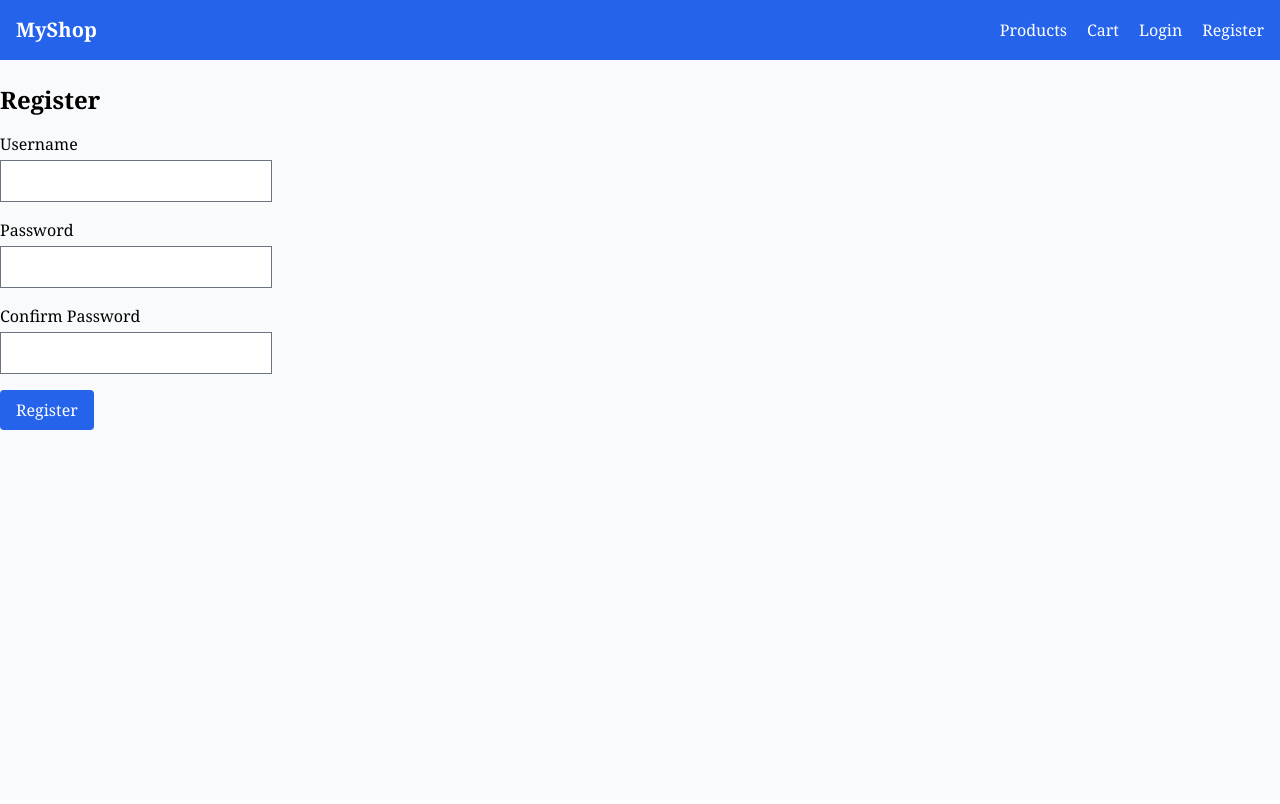
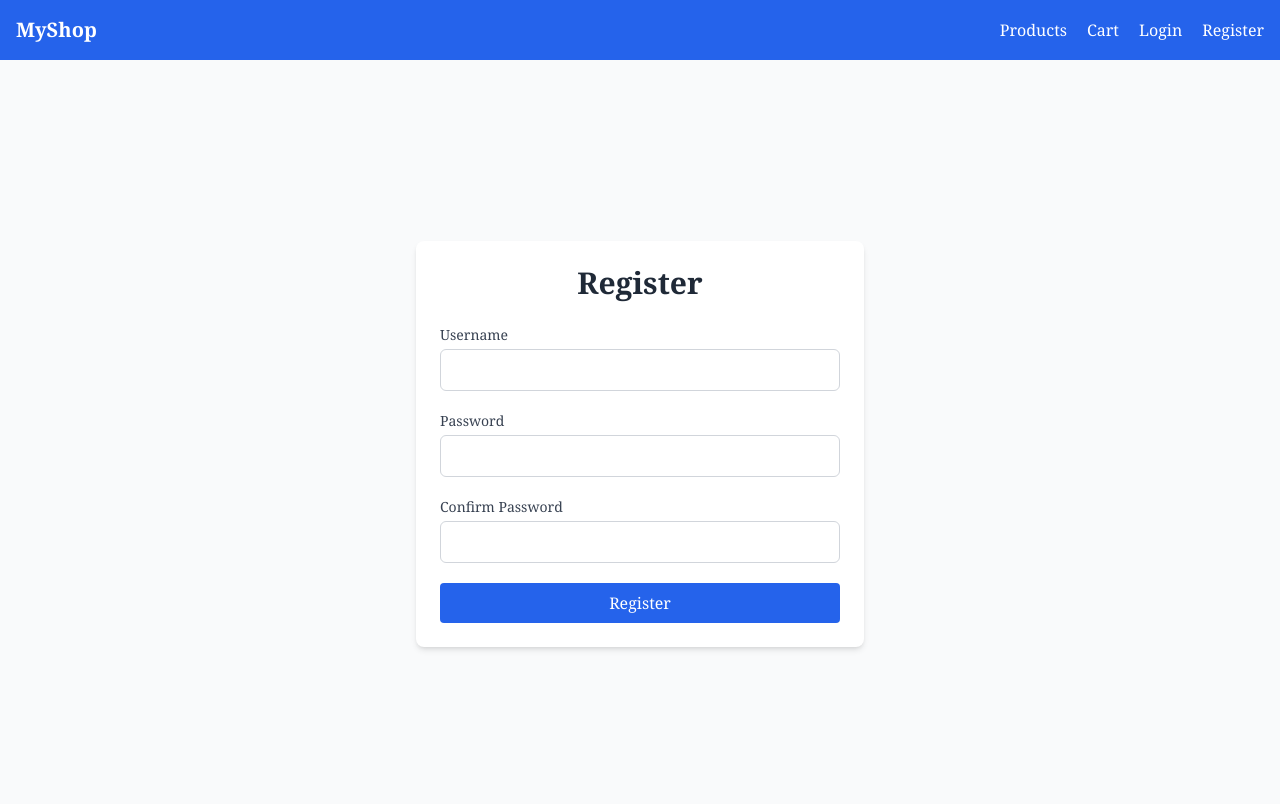
Before and after one commit to safayathussain/raw_django_ecommerce, a Django app: page /auth/register/ in a window 1280 px wide. Before the commit the page ends 430 px from the top, so only its background shows below. Run offline with Django 5.2, Linux system fonts and the light colour scheme; some libraries are stand-ins or nearby versions.

Commit message:
login register template update

```diff
--- a/auths/templates/auth/register.html
+++ b/auths/templates/auth/register.html
@@ -1,27 +1,54 @@
-{% extends 'base.html' %} {% block content %}
+{% extends 'base.html' %}
+{% load widget_tweaks %}
+
+{% block content %}
+<div class="flex justify-center items-center h-[90vh] w-full ">
+  <div class="max-w-md p-6 bg-white w-full rounded-lg shadow-md">
+    <h2 class="text-3xl font-bold text-center text-gray-800 mb-6">Register</h2>
+
+    <form method="post" class="space-y-5">
+      {% csrf_token %}
+
+      <!-- Username Field -->
       <div>
-  <h2 class="text-2xl font-bold mb-4">Register</h2>
+        <label for="{{ form.username.id_for_label }}" class="block mb-1 text-sm font-medium text-gray-700">Username</label>
+        {% if form.username.errors %}
+          {{ form.username|add_class:"w-full px-3 py-2 border border-red-500 rounded-md focus:outline-none focus:ring-2 focus:ring-red-500" }}
+          <p class="text-red-500 text-sm mt-1">{{ form.username.errors.0 }}</p>
+        {% else %}
+          {{ form.username|add_class:"w-full px-3 py-2 border border-gray-300 rounded-md focus:outline-none focus:ring-2 focus:ring-blue-500" }}
+        {% endif %}
+      </div>
 
-  <form method="post">
-    {% csrf_token %}
-    <div class="mb-4">
-      <label class="block mb-1">Username</label>
-      {{ form.username }}
+      <!-- Password1 Field -->
+      <div>
+        <label for="{{ form.password1.id_for_label }}" class="block mb-1 text-sm font-medium text-gray-700">Password</label>
+        {% if form.password1.errors %}
+          {{ form.password1|add_class:"w-full px-3 py-2 border border-red-500 rounded-md focus:outline-none focus:ring-2 focus:ring-red-500" }}
+          <p class="text-red-500 text-sm mt-1">{{ form.password1.errors.0 }}</p>
+        {% else %}
+          {{ form.password1|add_class:"w-full px-3 py-2 border border-gray-300 rounded-md focus:outline-none focus:ring-2 focus:ring-blue-500" }}
+        {% endif %}
       </div>
-    <div class="mb-4">
-      <label class="block mb-1">Password</label>
-      {{ form.password1 }}
+
+      <!-- Password2 Field -->
+      <div>
+        <label for="{{ form.password2.id_for_label }}" class="block mb-1 text-sm font-medium text-gray-700">Confirm Password</label>
+        {% if form.password2.errors %}
+          {{ form.password2|add_class:"w-full px-3 py-2 border border-red-500 rounded-md focus:outline-none focus:ring-2 focus:ring-red-500" }}
+          <p class="text-red-500 text-sm mt-1">{{ form.password2.errors.0 }}</p>
+        {% else %}
+          {{ form.password2|add_class:"w-full px-3 py-2 border border-gray-300 rounded-md focus:outline-none focus:ring-2 focus:ring-blue-500" }}
+        {% endif %}
       </div>
-    <div class="mb-4">
-      <label class="block mb-1">Confirm Password</label>
-      {{ form.password2 }}
-    </div>
-    <button
-      type="submit"
-      class="bg-blue-600 text-white px-4 py-2 rounded hover:bg-blue-700"
-    >
+
+      <!-- Submit Button -->
+      <div>
+        <button type="submit" class="w-full bg-blue-600 text-white py-2 px-4 rounded hover:bg-blue-700 transition">
           Register
         </button>
+      </div>
     </form>
   </div>
+</div>
 {% endblock %}
--- a/django_ecommerce/settings.py
+++ b/django_ecommerce/settings.py
@@ -39,6 +39,7 @@ INSTALLED_APPS = [
     'django.contrib.staticfiles',
     'tailwind',
     'theme',
+    "widget_tweaks",
     'auths'
 ]
 TAILWIND_APP_NAME = 'theme'
--- a/theme/static/css/dist/styles.css
+++ b/theme/static/css/dist/styles.css
@@ -792,10 +792,6 @@ select {
   margin-right: auto;
 }
 
-.mt-6 {
-  margin-top: 1.5rem;
-}
-
 .mb-1 {
   margin-bottom: 0.25rem;
 }
@@ -804,12 +800,24 @@ select {
   margin-bottom: 1rem;
 }
 
+.mt-4 {
+  margin-top: 1rem;
+}
+
+.mt-6 {
+  margin-top: 1.5rem;
+}
+
+.mb-6 {
+  margin-bottom: 1.5rem;
+}
+
+.mt-1 {
+  margin-top: 0.25rem;
+}
+
 .mt-10 {
   margin-top: 2.5rem;
-}
-
-.mt-4 {
-  margin-top: 1rem;
 }
 
 .block {
@@ -824,8 +832,33 @@ select {
   height: 100vh;
 }
 
+.h-full {
+  height: 100%;
+}
+
+.h-max {
+  height: -moz-max-content;
+  height: max-content;
+}
+
+.h-lvh {
+  height: 100lvh;
+}
+
+.h-svh {
+  height: 100svh;
+}
+
+.h-\[90vh\] {
+  height: 90vh;
+}
+
 .w-full {
   width: 100%;
+}
+
+.min-w-\[500px\] {
+  min-width: 500px;
 }
 
 .max-w-md {
@@ -848,12 +881,46 @@ select {
   gap: 1.25rem;
 }
 
+.space-y-1 > :not([hidden]) ~ :not([hidden]) {
+  --tw-space-y-reverse: 0;
+  margin-top: calc(0.25rem * calc(1 - var(--tw-space-y-reverse)));
+  margin-bottom: calc(0.25rem * var(--tw-space-y-reverse));
+}
+
+.space-y-5 > :not([hidden]) ~ :not([hidden]) {
+  --tw-space-y-reverse: 0;
+  margin-top: calc(1.25rem * calc(1 - var(--tw-space-y-reverse)));
+  margin-bottom: calc(1.25rem * var(--tw-space-y-reverse));
+}
+
+.self-center {
+  align-self: center;
+}
+
 .rounded {
   border-radius: 0.25rem;
 }
 
+.rounded-lg {
+  border-radius: 0.5rem;
+}
+
+.rounded-md {
+  border-radius: 0.375rem;
+}
+
 .border {
   border-width: 1px;
+}
+
+.border-gray-300 {
+  --tw-border-opacity: 1;
+  border-color: rgb(209 213 219 / var(--tw-border-opacity, 1));
+}
+
+.border-red-500 {
+  --tw-border-opacity: 1;
+  border-color: rgb(239 68 68 / var(--tw-border-opacity, 1));
 }
 
 .bg-blue-600 {
@@ -871,17 +938,17 @@ select {
   background-color: rgb(255 255 255 / var(--tw-bg-opacity, 1));
 }
 
+.bg-gray-100 {
+  --tw-bg-opacity: 1;
+  background-color: rgb(243 244 246 / var(--tw-bg-opacity, 1));
+}
+
 .p-4 {
   padding: 1rem;
 }
 
 .p-6 {
   padding: 1.5rem;
-}
-
-.px-3 {
-  padding-left: 0.75rem;
-  padding-right: 0.75rem;
 }
 
 .px-4 {
@@ -894,6 +961,15 @@ select {
   padding-bottom: 0.5rem;
 }
 
+.px-3 {
+  padding-left: 0.75rem;
+  padding-right: 0.75rem;
+}
+
+.text-center {
+  text-align: center;
+}
+
 .font-serif {
   font-family: ui-serif, Georgia, Cambria, "Times New Roman", Times, serif;
 }
@@ -903,9 +979,9 @@ select {
   line-height: 2rem;
 }
 
-.text-5xl {
-  font-size: 3rem;
-  line-height: 1;
+.text-sm {
+  font-size: 0.875rem;
+  line-height: 1.25rem;
 }
 
 .text-xl {
@@ -913,13 +989,21 @@ select {
   line-height: 1.75rem;
 }
 
-.text-sm {
-  font-size: 0.875rem;
-  line-height: 1.25rem;
+.text-3xl {
+  font-size: 1.875rem;
+  line-height: 2.25rem;
 }
 
 .font-bold {
   font-weight: 700;
+}
+
+.font-extrabold {
+  font-weight: 800;
+}
+
+.font-medium {
+  font-weight: 500;
 }
 
 .leading-normal {
@@ -930,20 +1014,43 @@ select {
   letter-spacing: 0em;
 }
 
+.text-red-500 {
+  --tw-text-opacity: 1;
+  color: rgb(239 68 68 / var(--tw-text-opacity, 1));
+}
+
 .text-white {
   --tw-text-opacity: 1;
   color: rgb(255 255 255 / var(--tw-text-opacity, 1));
 }
 
-.text-red-500 {
+.text-gray-700 {
   --tw-text-opacity: 1;
-  color: rgb(239 68 68 / var(--tw-text-opacity, 1));
+  color: rgb(55 65 81 / var(--tw-text-opacity, 1));
 }
 
-.shadow {
-  --tw-shadow: 0 1px 3px 0 rgb(0 0 0 / 0.1), 0 1px 2px -1px rgb(0 0 0 / 0.1);
-  --tw-shadow-colored: 0 1px 3px 0 var(--tw-shadow-color), 0 1px 2px -1px var(--tw-shadow-color);
+.text-gray-800 {
+  --tw-text-opacity: 1;
+  color: rgb(31 41 55 / var(--tw-text-opacity, 1));
+}
+
+.text-red-600 {
+  --tw-text-opacity: 1;
+  color: rgb(220 38 38 / var(--tw-text-opacity, 1));
+}
+
+.shadow-md {
+  --tw-shadow: 0 4px 6px -1px rgb(0 0 0 / 0.1), 0 2px 4px -2px rgb(0 0 0 / 0.1);
+  --tw-shadow-colored: 0 4px 6px -1px var(--tw-shadow-color), 0 2px 4px -2px var(--tw-shadow-color);
   box-shadow: var(--tw-ring-offset-shadow, 0 0 #0000), var(--tw-ring-shadow, 0 0 #0000), var(--tw-shadow);
+}
+
+.transition {
+  transition-property: color, background-color, border-color, text-decoration-color, fill, stroke, opacity, box-shadow, transform, filter, -webkit-backdrop-filter;
+  transition-property: color, background-color, border-color, text-decoration-color, fill, stroke, opacity, box-shadow, transform, filter, backdrop-filter;
+  transition-property: color, background-color, border-color, text-decoration-color, fill, stroke, opacity, box-shadow, transform, filter, backdrop-filter, -webkit-backdrop-filter;
+  transition-timing-function: cubic-bezier(0.4, 0, 0.2, 1);
+  transition-duration: 150ms;
 }
 
 .hover\:bg-blue-700:hover {
@@ -960,3 +1067,24 @@ select {
   --tw-text-opacity: 1;
   color: rgb(209 213 219 / var(--tw-text-opacity, 1));
 }
+
+.focus\:outline-none:focus {
+  outline: 2px solid transparent;
+  outline-offset: 2px;
+}
+
+.focus\:ring-2:focus {
+  --tw-ring-offset-shadow: var(--tw-ring-inset) 0 0 0 var(--tw-ring-offset-width) var(--tw-ring-offset-color);
+  --tw-ring-shadow: var(--tw-ring-inset) 0 0 0 calc(2px + var(--tw-ring-offset-width)) var(--tw-ring-color);
+  box-shadow: var(--tw-ring-offset-shadow), var(--tw-ring-shadow), var(--tw-shadow, 0 0 #0000);
+}
+
+.focus\:ring-blue-500:focus {
+  --tw-ring-opacity: 1;
+  --tw-ring-color: rgb(59 130 246 / var(--tw-ring-opacity, 1));
+}
+
+.focus\:ring-red-500:focus {
+  --tw-ring-opacity: 1;
+  --tw-ring-color: rgb(239 68 68 / var(--tw-ring-opacity, 1));
+}
--- a/theme/templates/base.html
+++ b/theme/templates/base.html
@@ -1,8 +1,10 @@
 {% load static tailwind_tags %}
+{% load widget_tweaks %}
+
 <!DOCTYPE html>
 <html lang="en">
   <head>
-    <title>Django Tailwind</title>
+    <title>My Shop</title>
     <meta charset="UTF-8" />
     <meta name="viewport" content="width=device-width, initial-scale=1.0" />
     <meta http-equiv="X-UA-Compatible" content="ie=edge" />
```
Also changed, not shown: auths/templates/auth/login.html (+38 -13 lines). Lines whose indentation alone changed are shown as unchanged.
